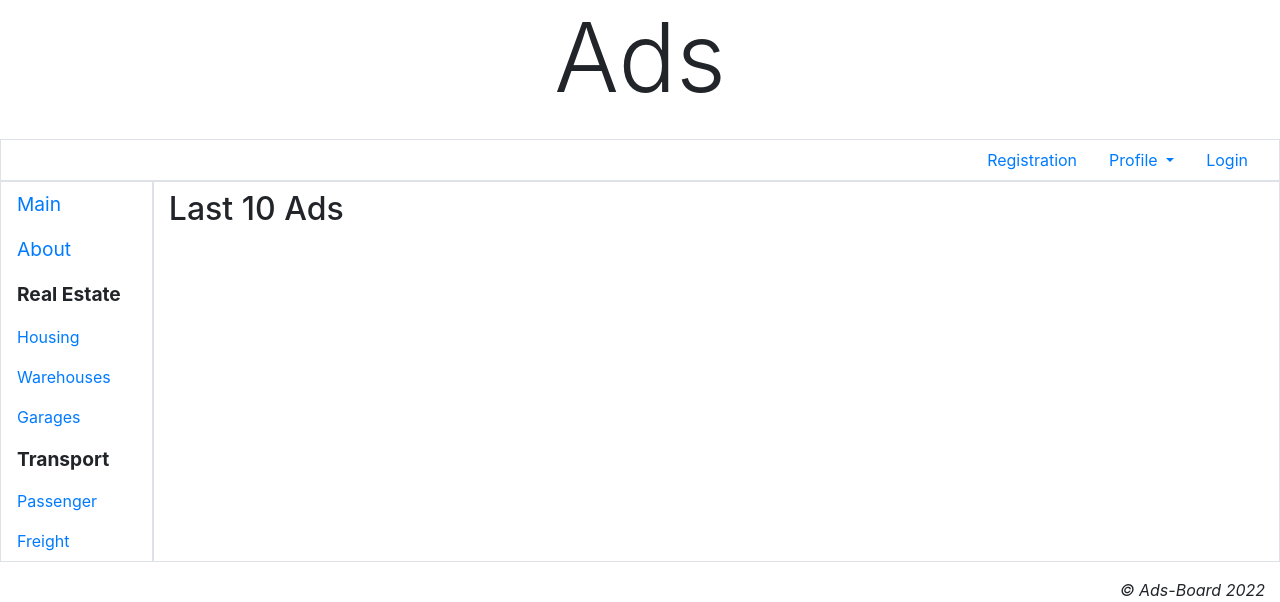
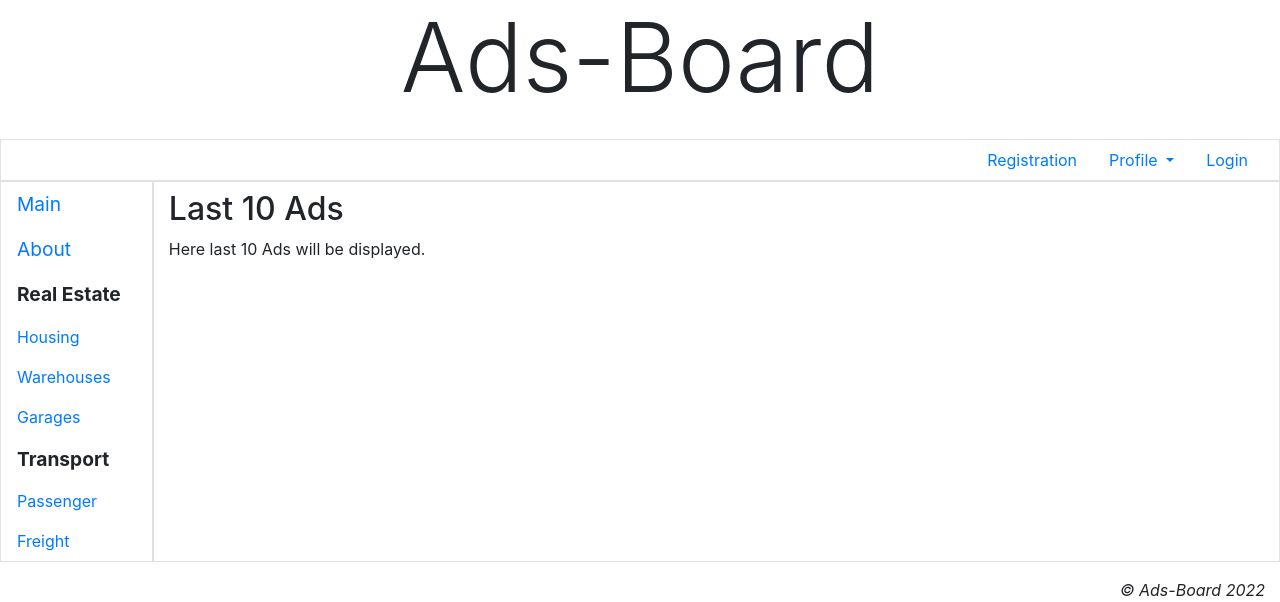
Before and after one commit to artempenteskul/ads-board, a Django app: page / in a window 1280 px wide. Shown: the top 602 px of the page. Run offline with Django 3.2, Linux system fonts and the light colour scheme; some libraries are stand-ins or nearby versions.

Commit message:
added some ui changes

```diff
--- a/advert/templates/index.html
+++ b/advert/templates/index.html
@@ -2,4 +2,5 @@
 
 {% block content %}
     <h2>Last 10 Ads</h2>
+    <p>Here last 10 Ads will be displayed.</p>
 {% endblock %}
--- a/templates/base.html
+++ b/templates/base.html
@@ -8,14 +8,14 @@
     <meta name="viewport"
           content="width=device-width, user-scalable=no, initial-scale=1.0, maximum-scale=1.0, minimum-scale=1.0">
     <meta http-equiv="X-UA-Compatible" content="ie=edge">
-    <title>{% block title %}Main{% endblock %} - Ads Board</title>
+    <title>{% block title %}Main{% endblock %} - Ads-Board</title>
     {% bootstrap_css %}
     {% bootstrap_javascript jquery='slim' %}
     <link rel="stylesheet" href="{% static 'styles/styles.css' %}">
 </head>
 <body class="container-fluid">
     <header class="mb-4">
-        <h1 class="display-1 text-center">Ads</h1>
+        <h1 class="display-1 text-center">Ads-Board</h1>
     </header>
     <div class="row">
         <ul class="col nav justify-content-end border">
```
